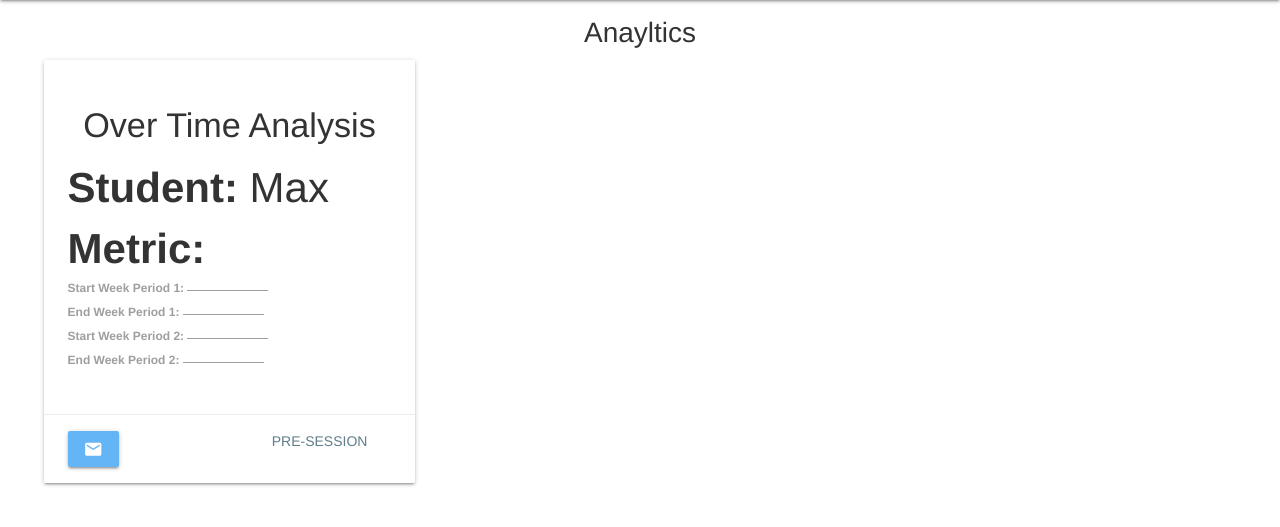
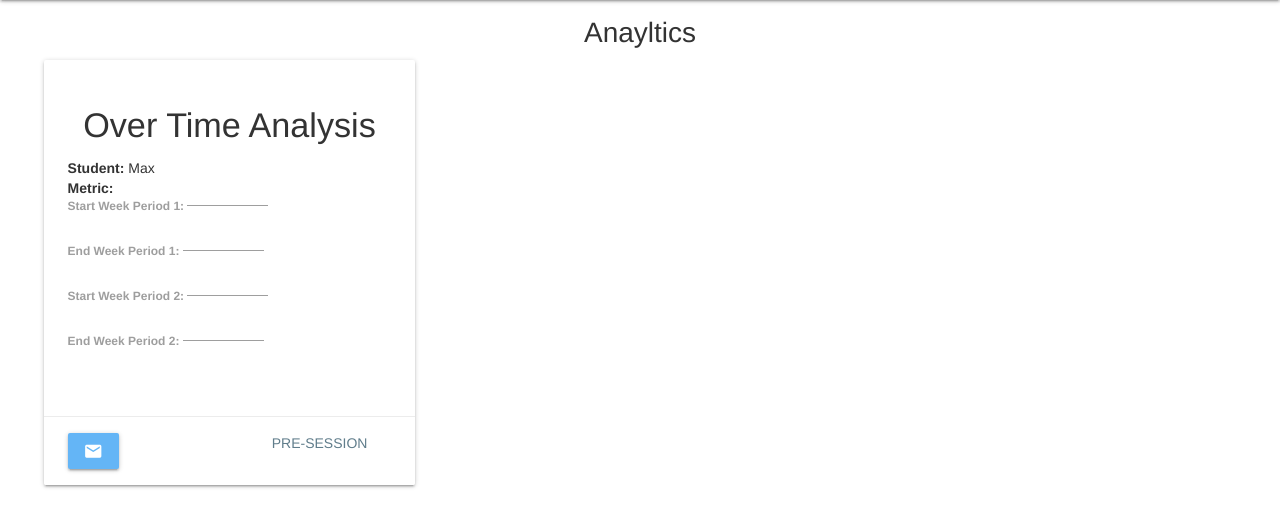
Before and after one commit to JoshuaOStafford/Vana-Pivot-Academic-Coaching, a Django app: template templates/analysis.html in a window 1280 px wide. Shown: the part 64-591 px from the top of the page. Run offline with Django 3.2, Linux system fonts and the light colour scheme; the template is opened without the code that fills it: values that come from a table or form of the project are taken from there, others are empty; data comes from the database, SQL or seed files in the repository; some libraries are stand-ins or nearby versions; some web fonts are replaced.

Commit message:
Making UI for Over Time Analytics

```diff
--- a/templates/analysis.html
+++ b/templates/analysis.html
@@ -15,31 +15,31 @@
             <div class = "card" style="margin-left: 8%">
                <div class = "card-content">
                   <span class = "card-title"><h4>Over Time Analysis</h4></span>
-                   <p id="info-title"><b>Student:</b> Max</p>
-                   <p id="info-title"><b>Metric:</b></p>
+                   <p><b>Student:</b> {{ student.name }}</p>
+                   <p><b>Metric:</b></p>
                    <form action="/reports/analytics/{{ student.name }}">
                        {% for metric in metric_names %}
-                      <label style="height: 5%">
+                      <label>
                         <input name="metric" type="radio"  />
                         <span>{{ metric }}</span>
                       </label>
                        {% endfor %}
-                   <label>
+                   <label style="height: 5%">
                        Start Week Period 1:
                    <input name="start_period1" type="number" id="start_period1"/>
-                       </label>
-                   <label>
+                       </label><br>
+                   <label style="height: 5%">
                        End Week Period 1:
                    <input name="end_period1" type="number" id="end_period1"/>
-                       </label>
-                   <label>
+                       </label><br>
+                   <label style="height: 5%">
                        Start Week Period 2:
                    <input name="start_period2" type="number" id="start_period2"/>
-                       </label>
-                   <label>
+                       </label><br>
+                   <label style="height: 5%">
                        End Week Period 2:
                    <input name="end_period2" type="number" id="end_period2"/>
-                       </label>
+                       </label><br>
                    </form>
 
                </div>
```
